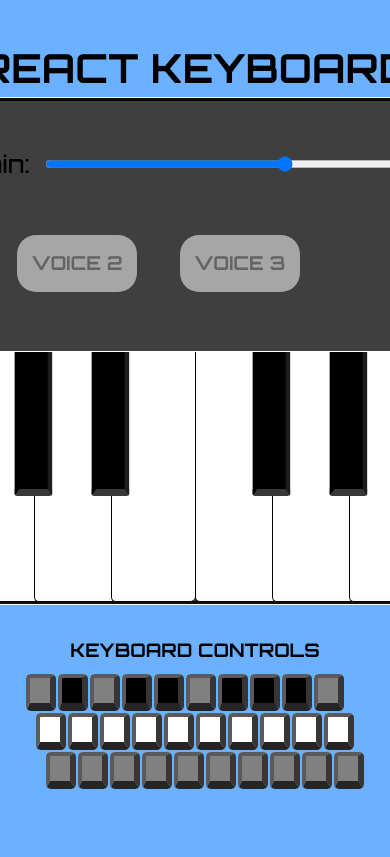
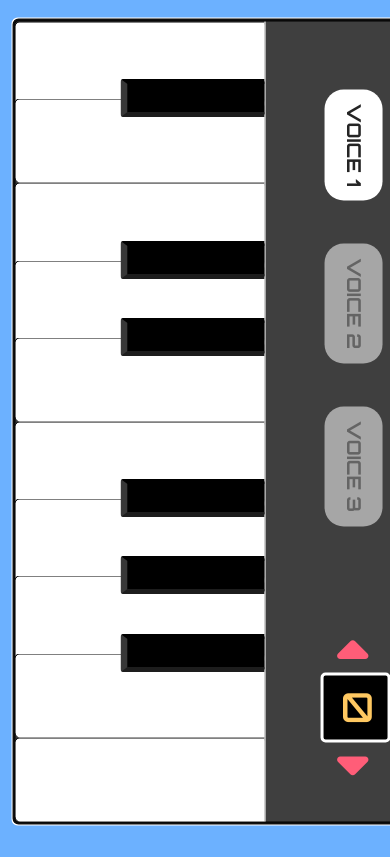
Before and after one commit to nchau3/RK-23-Keyboard, a React (Vite) app: page / in a window 390 px wide. Shown: the top 857 px of the page. Built offline with nearby package versions, Linux system fonts and the light colour scheme.

Commit message:
testing breakpoint for forced landscape

```diff
--- a/src/styles/App.scss
+++ b/src/styles/App.scss
@@ -17,3 +17,9 @@
     outline: none;
   }
 }
+
+@media (max-width: 480px) {
+  #App {
+    transform: rotate(90deg);
+  }
+}
```
